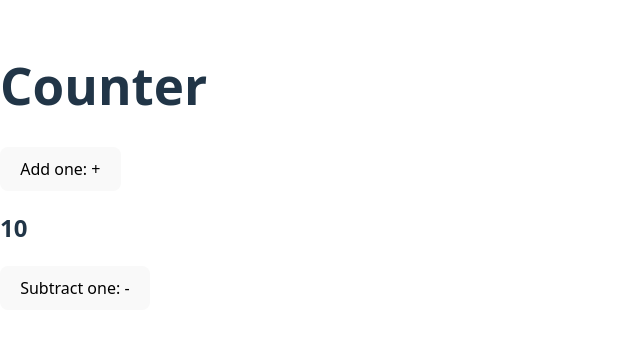
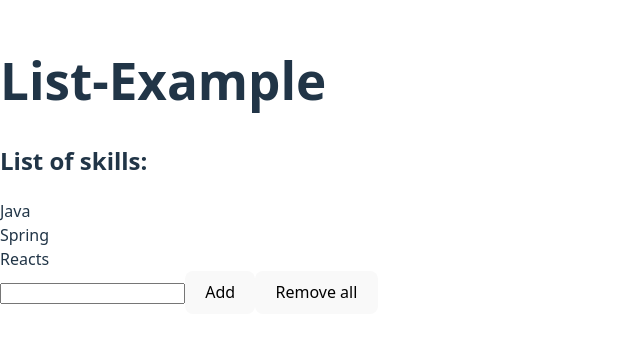
Before and after one commit to Vimalbharath/ReactClass, a React (Vite) app in the folder Testing/my-react-app/: page / in a window 1280 px wide. Shown: the part 234-576 px from the top of the page, without its empty margins (0-640 px from the left). Built offline with nearby package versions, Linux system fonts and the light colour scheme.

Commit message:
adding to list pending

```diff
--- a/Testing/my-react-app/src/main.jsx
+++ b/Testing/my-react-app/src/main.jsx
@@ -1,7 +1,7 @@
 import { StrictMode } from 'react'
 import { createRoot } from 'react-dom/client'
 import './index.css'
-import App from './task1counter/App'
+import App from './task2list/App'
 
 createRoot(document.getElementById('root')).render(
   <StrictMode>
--- /dev/null
+++ b/Testing/my-react-app/src/task2list/App.jsx
@@ -0,0 +1,10 @@
+import CategoryList from './CategoryList'
+function App() {
+  return (
+    <div>
+        <CategoryList/>
+    </div>
+  );
+}
+
+export default App;
--- /dev/null
+++ b/Testing/my-react-app/src/task2list/CategoryList.jsx
@@ -0,0 +1,54 @@
+import { Component } from "react";
+
+class CategoryList extends Component{
+    state ={
+        skills:[{name:"Java"},{name:"Spring"},{name:"Reacts"},
+
+    ],
+    name:null,
+
+    }
+
+    // handleOnChange=(event)=>{
+    //     this.setState({[event.target.name]:event.target.value})
+    // }
+     addSkill = (skill) => {
+
+        let newState=[...this.state.skills,skill]
+        this.setState({skills:newState})
+    }
+
+
+
+
+   removeSkills = () => {
+    const updatedSkills = []
+
+    this.setState({ skills: updatedSkills });
+  }
+  handleOnSubmit=(event)=>{
+        event.preventDefault()
+        this.addSkill(this.state)
+
+    }
+    handleOnChange=(event)=>{
+        this.setState({[event.target.name]:event.target.value})
+    }
+
+    render(){
+        return (<div>
+            <h1>List-Example</h1>
+            <h2>List of skills:</h2>
+            {
+          this.state.skills.map((skill, index) => {
+            return <div key={index} >{skill.name}</div>;
+          })
+        }
+            <input type="text" name="skill" onChange={this.handleOnChange} ></input>
+            <button onClick={this.handleOnSubmit}>Add</button>
+            <button onClick={this.removeSkills}>Remove all</button>
+        </div>);
+    }
+}
+
+export default CategoryList;
```
